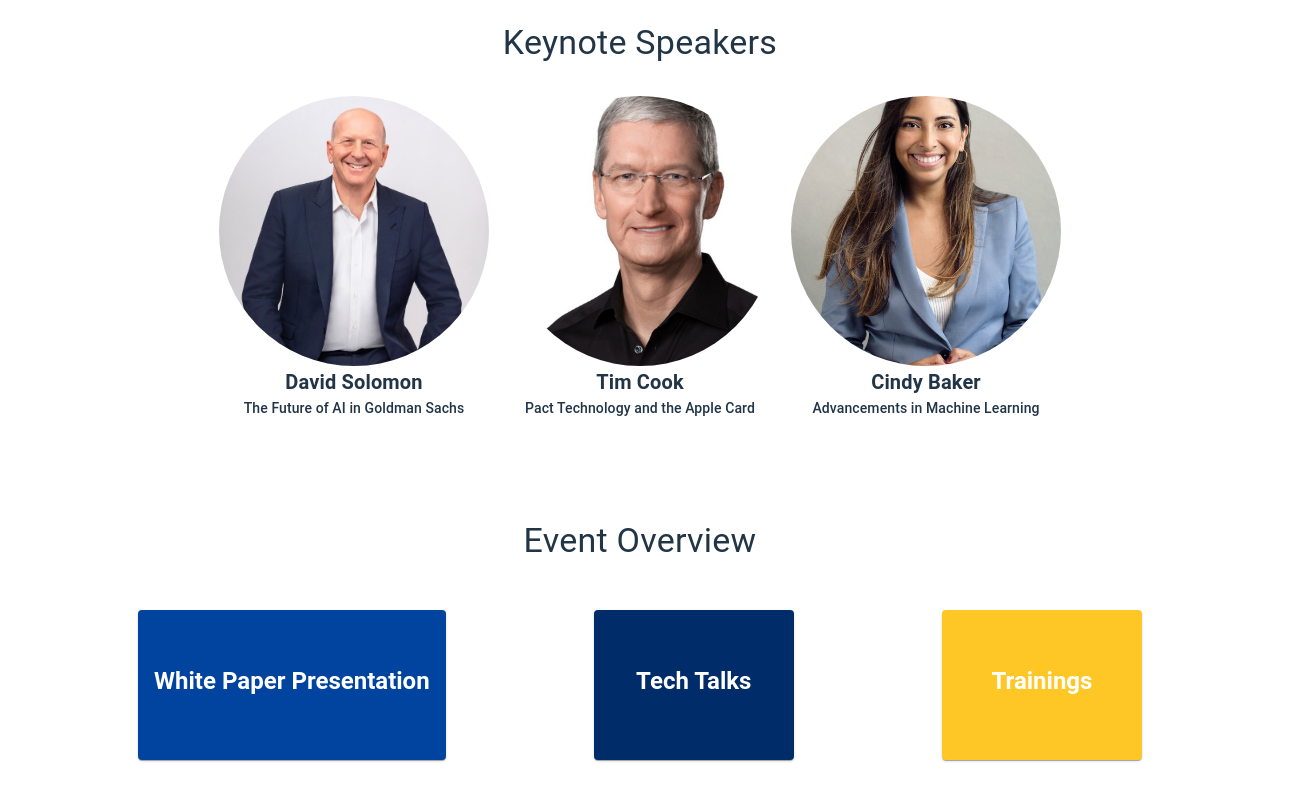
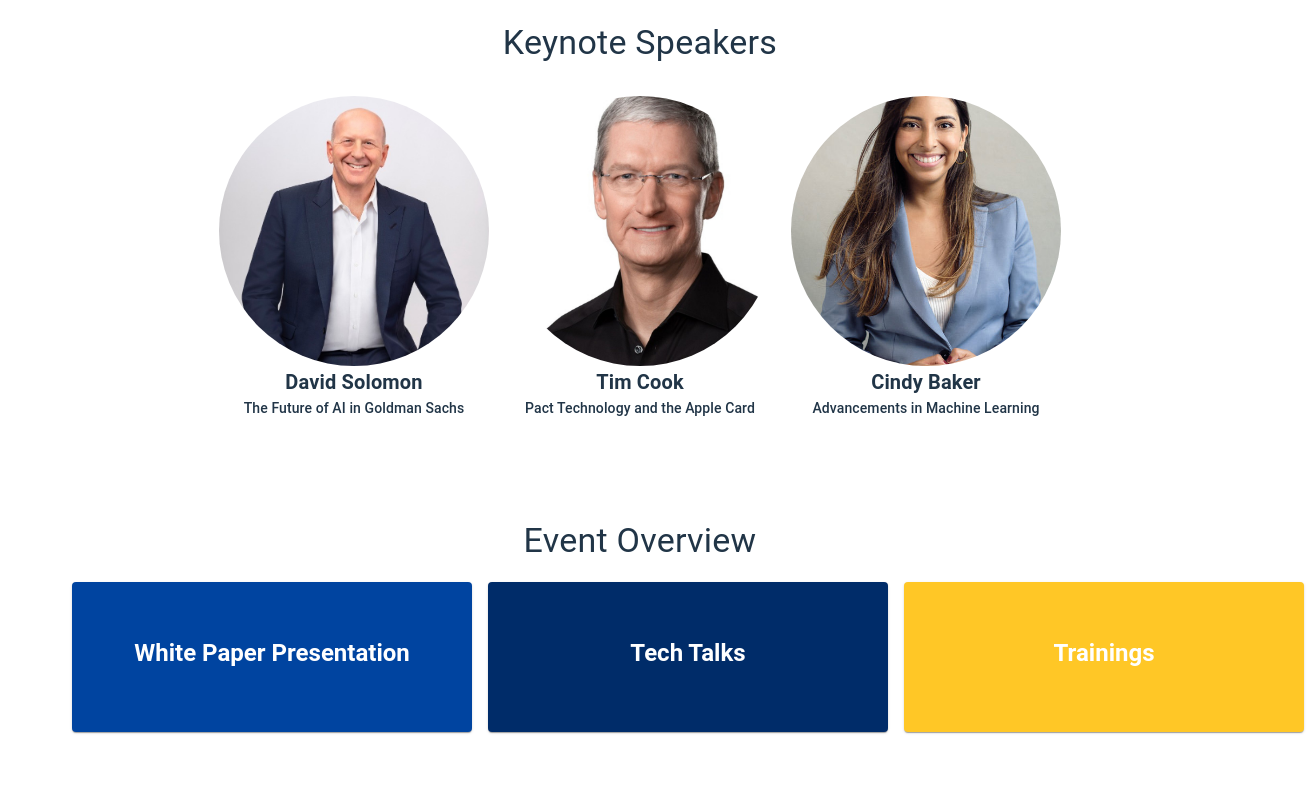
Before and after one commit to ABJ-cyber/NIC-Hackathon-Event-Registration-Dashboard, a React (Vite) app in the folder react-swc/: page /home in a window 1280 px wide. Shown: the part 362-1162 px from the top of the page, 1312 px wide, since content can reach past the window. Built offline with nearby package versions, Linux system fonts and the light colour scheme.

Commit message:
fix card sizings

```diff
--- a/react-swc/src/pages/HomePage.jsx
+++ b/react-swc/src/pages/HomePage.jsx
@@ -73,7 +73,7 @@ const HomePage = () => {
                 display: "flex",
                 justifyContent: "space-around",
                 alignItems: "stretch",
-                marginTop: "40px",
+                marginTop: "1px",
               }}
             >
             <Link to="/events/?whitepaperpresentations" style={{ textDecoration: "none" }}>
@@ -81,8 +81,8 @@ const HomePage = () => {
                 style={{
                   flex: "1",
                   textAlign: "center",
-                  minWidth: "200px",
-                  minHeight: "150px",
+                  width: "400px", // Set a fixed width for the card
+                  height: "150px",
                   margin: "8px",
                   display: "flex",
                   justifyContent: "center",
@@ -103,8 +103,8 @@ const HomePage = () => {
                 style={{
                   flex: "1",
                   textAlign: "center",
-                  minWidth: "200px",
-                  minHeight: "150px",
+                  width: "400px", // Set a fixed width for the card
+                  height: "150px", // Set a fixed height for the card
                   margin: "8px",
                   display: "flex",
                   justifyContent: "center",
@@ -125,8 +125,8 @@ const HomePage = () => {
                 style={{
                   flex: "1",
                   textAlign: "center",
-                  minWidth: "200px",
-                  minHeight: "150px",
+                  width: "400px", // Set a fixed width for the card
+                  height: "150px",
                   margin: "8px",
                   display: "flex",
                   justifyContent: "center",
```
